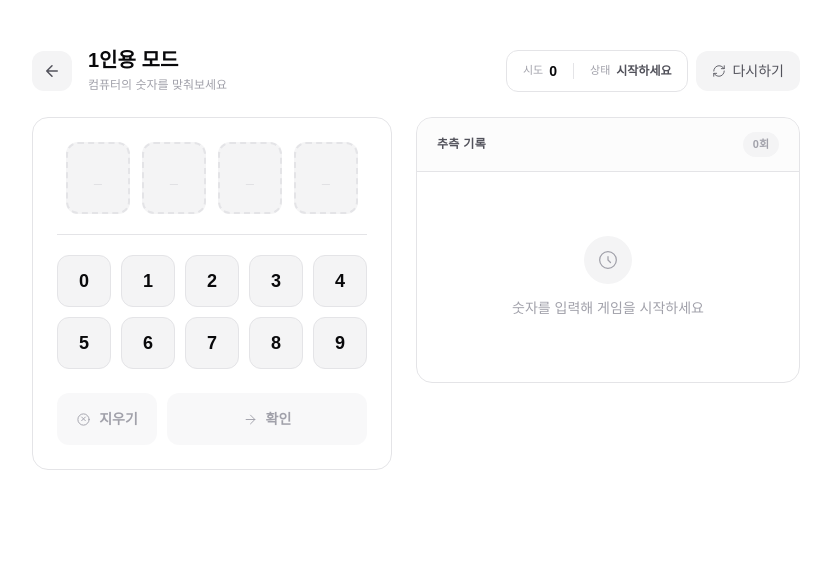
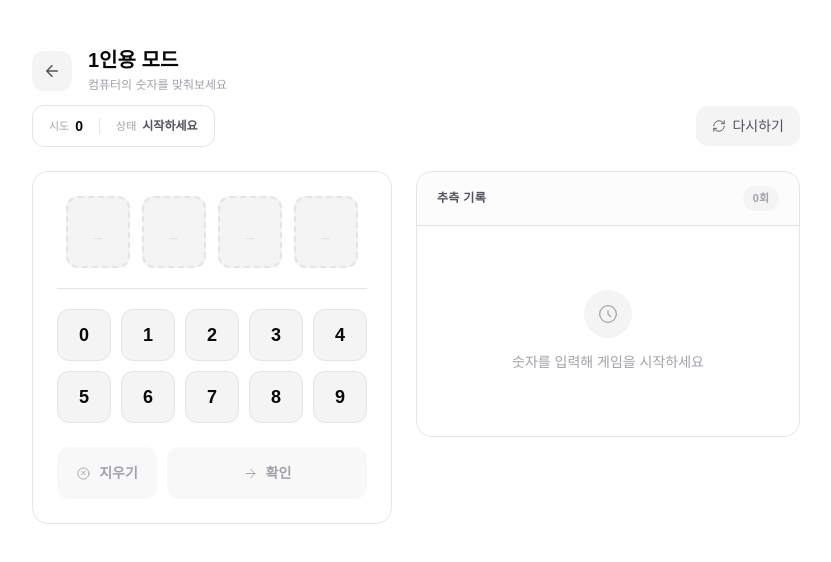
Before and after one commit to mpnisck/yeonju-number-baseball, a Next.js app: page /single in a window 1280 px wide. Shown: the top 562 px of the page, without its empty margins (224-1055 px from the left). Built offline with nearby package versions, Linux system fonts and the light colour scheme; a web font is replaced by a local one.

Commit message:
feat: 게임 리셋 시 UI 인터랙션 애니메이션 개선

```diff
--- a/app/components/GameHeader.tsx
+++ b/app/components/GameHeader.tsx
@@ -36,18 +36,20 @@ export default function GameHeader({
           )}
         </div>
       </div>
-      <div className="flex items-center gap-2">
+      {(children || onReset) && (
+        <div className="flex items-center justify-between gap-3 w-full">
           {children}
           {onReset && (
             <button
               onClick={onReset}
-            className="flex items-center gap-1.5 px-4 py-2.5 rounded-xl bg-[var(--bg-input)] hover:bg-[var(--bg-hover)] text-sm font-medium text-[var(--text-secondary)] hover:text-[var(--text-primary)] transition-colors cursor-pointer"
+              className="flex items-center gap-1.5 px-4 py-2.5 rounded-xl bg-[var(--bg-input)] hover:bg-[var(--bg-hover)] active:scale-95 text-sm font-medium text-[var(--text-secondary)] hover:text-[var(--text-primary)] transition-all cursor-pointer ml-auto"
             >
               <IconRefresh size={14} />
               <span>다시하기</span>
             </button>
           )}
         </div>
+      )}
     </header>
   );
 }
--- a/app/single/page.tsx
+++ b/app/single/page.tsx
@@ -20,7 +20,7 @@ export default function SinglePlayerPage() {
   const [history, setHistory] = useState<GuessResult[]>([]);
   const [isWon, setIsWon] = useState(false);
   const [shakeKey, setShakeKey] = useState(0);
-  // const [showAnswer, setShowAnswer] = useState(false);
+  const [resetKey, setResetKey] = useState(0);
 
   const handleSelect = useCallback(
     (digit: number) => {
@@ -60,7 +60,7 @@ export default function SinglePlayerPage() {
     setSelected([]);
     setHistory([]);
     setIsWon(false);
-    // setShowAnswer(false);
+    setResetKey((k) => k + 1);
   }, []);
 
   return (
@@ -102,7 +102,7 @@ export default function SinglePlayerPage() {
         <div className="mt-6 flex flex-col md:flex-row gap-6 items-start">
           {/* Left: Number Pad */}
           <div className="w-full md:w-[360px] md:shrink-0">
-            <div key={shakeKey} className={shakeKey > 0 ? "animate-shake" : ""}>
+            <div key={`${resetKey}-${shakeKey}`} className={shakeKey > 0 ? "animate-shake" : resetKey > 0 ? "animate-fade-in-scale" : ""}>
               <NumberPad
                 selected={selected}
                 onSelect={handleSelect}
```
Lines whose indentation alone changed are shown as unchanged.
